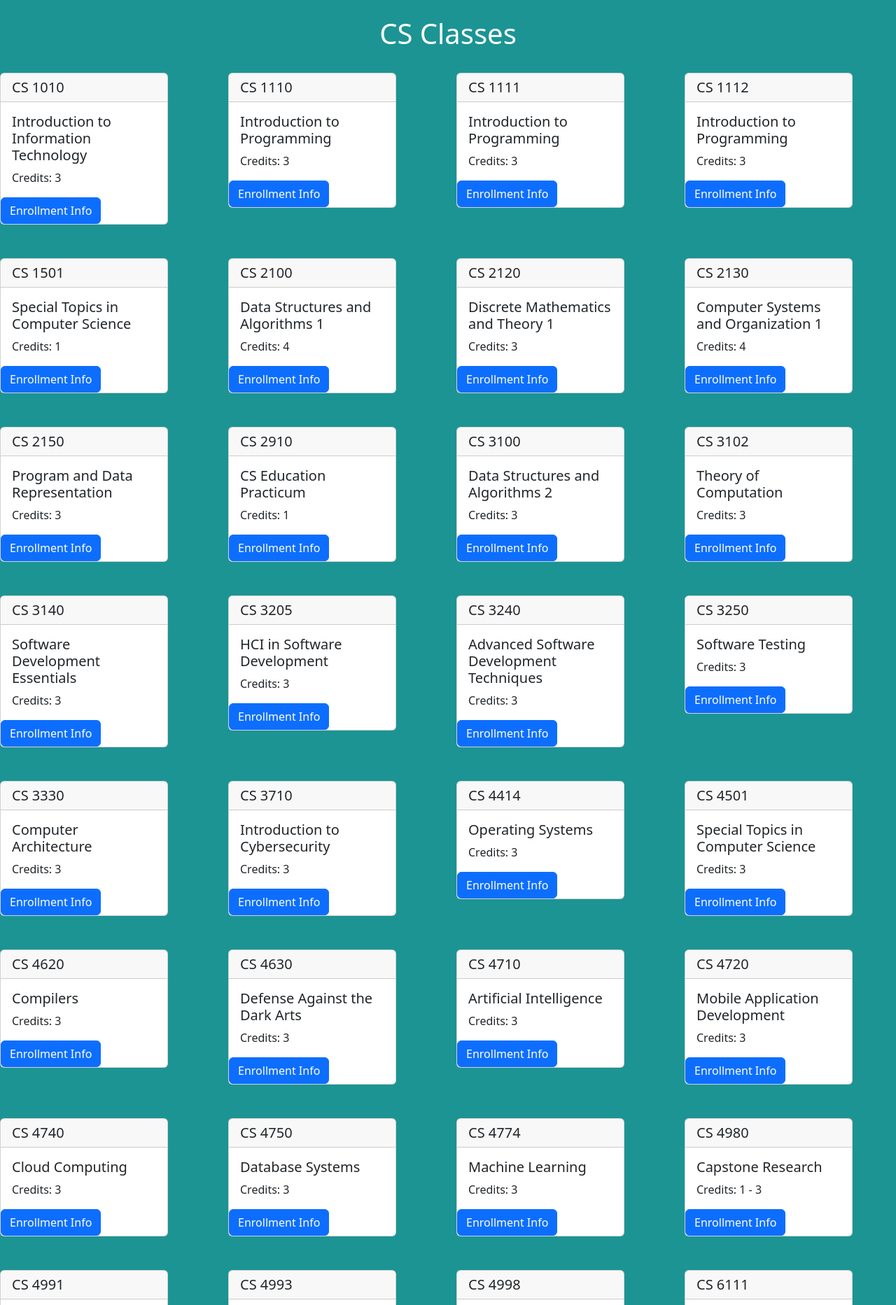
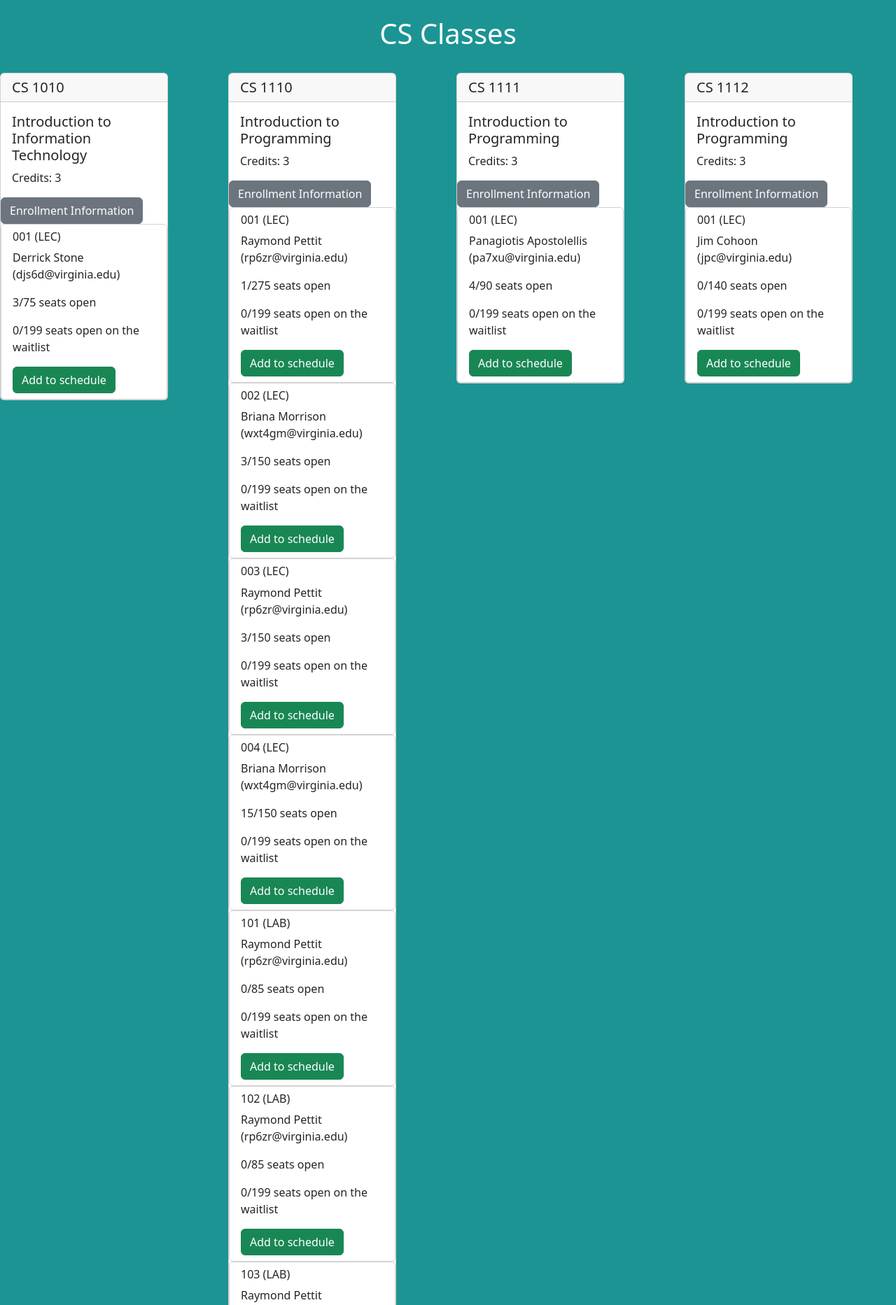
Before and after one commit to TheRealConnorWilson/CavCourses, a Django app: page /classlist/list/CS/ in a window 1280 px wide. Shown: the part 54-1919 px from the top of the page at 70% size. Run offline with Django 3.2, Linux system fonts and the light colour scheme; data comes from the database, SQL or seed files in the repository; data that the repository does not hold is empty; some libraries are stand-ins or nearby versions.

Commit message:
added enrollment info into card

```diff
--- a/classlist/templates/classlist/classes_by_dept.html
+++ b/classlist/templates/classlist/classes_by_dept.html
@@ -32,16 +32,29 @@
                     <div class="card-deck">
                         <div class="card mb-5" style="width:15rem">
                             <div id="accordion">
-                                <h5 class="card-header" id="{{c.id}}">{{c.title}}</h5>
+                                <h5 class="card-header" >{{c.title}}</h5>
                                     <div class="card-body">
                                         <h5 class="card-title">{{c.description}}</h6>
                                         <p class="card-text">Credits: {{c.units}}</p>
                                     </div>
 
-                                    <button type="button" class="btn btn-primary" data-bs-toggle="collapse" data-bs-target="#{{c.id}}">Enrollment Info</button>
-                                    <div id="{{c.id}}" class="collapse">
-                                        Hello
-                                    </div>
+                                    <button type="button" class="btn btn-secondary" data-bs-toggle="collapse" data-bs-target="#test">Enrollment Information</button>
+                                    {% for section in c.section_set.all %}
+                                        <!-- <div class="card-body" id="test">
+                                            <h5 class="card-title">{{section.enrollment_available}}/{{section.capacity}} seats left</h6>
+                                        </div> -->
+                                        <div class="card" id="test">
+                                            <ul class="list-group list-group-flush">
+                                                <li class="list-group-item">
+                                                    <h6>{{section.section_number}} ({{section.component}})</h6>
+                                                    <p>{{section.instructor.name}} ({{section.instructor.email}})</p>
+                                                    <p>{{section.enrollment_available}}/{{section.capacity}} seats open</p>
+                                                    <p>{{section.wait_list}}/{{section.wait_cap}} seats open on the waitlist</p>
+                                                    <a href="#" class="btn btn-success">Add to schedule</a>
+                                                </li>
+                                            </ul>
+                                          </div>
+                                    {% endfor %}
                             </div>
                         </div>
                     </div>
```
